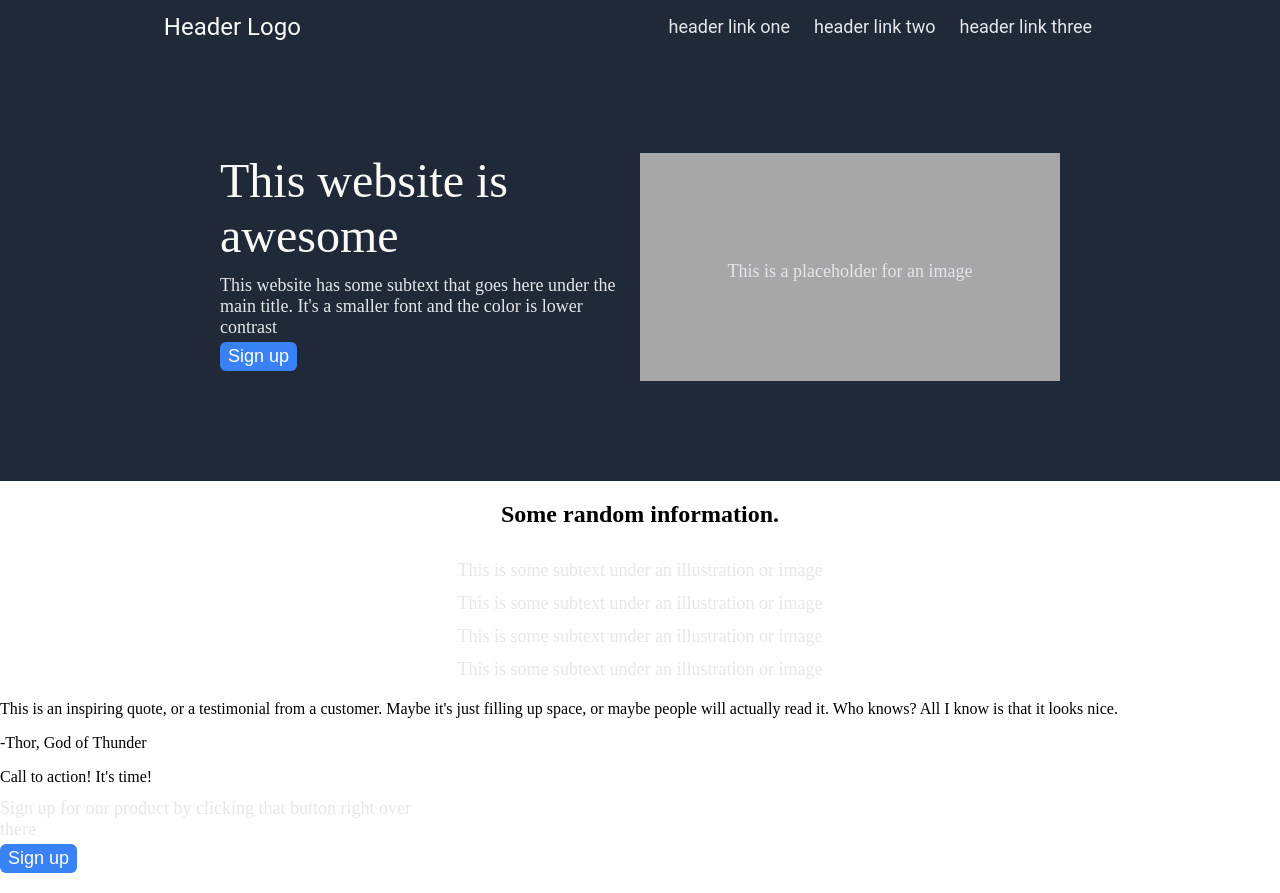
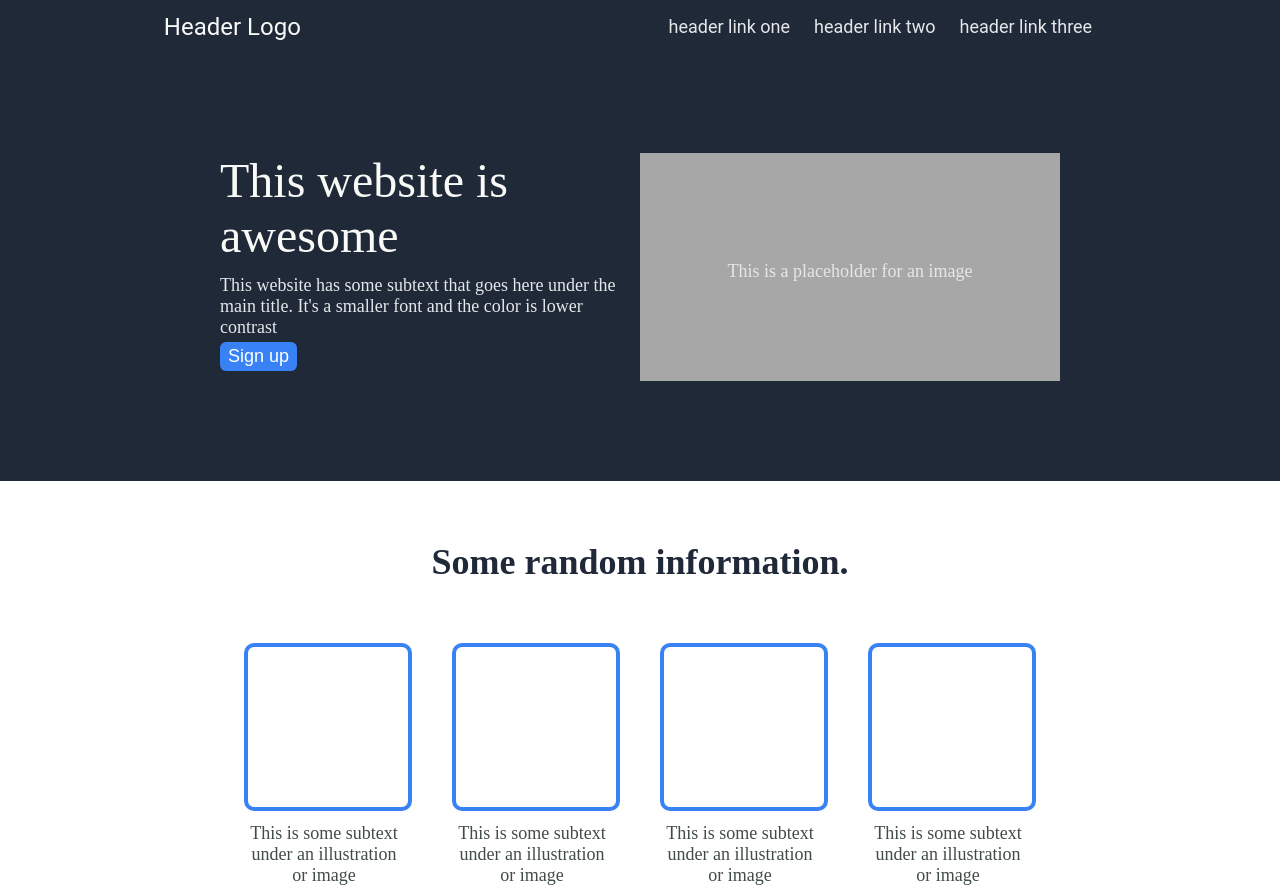
Before and after one commit to TGGavin/landing-page-project, a plain HTML site: page index.html in a window 1280 px wide. Shown: the top 893 px of the page. Drawn offline with Linux system fonts and the light colour scheme.

Commit message:
Centered mid-section, added blue boxes as image placeholders. added margin to the top and bottom, of the mid section. recolored subtext to a darker gray

```diff
--- a/index.html
+++ b/index.html
@@ -39,7 +39,7 @@
         <section class="mid-sect">
 
             <h2>Some random information.</h2>
-            <article>
+            <article class="shelf">
                     <div>
                         <div class="box"></div>
                         <p class="subtext">This is some subtext under an illustration or image</p>
--- a/style.css
+++ b/style.css
@@ -13,6 +13,12 @@ body {
     color: #E5E7EB;
     max-width: 420px;
     margin: 12px 0px 4px 0px;
+}
+
+.mid-sect .shelf .subtext {
+    color: rgb(66, 75, 75);
+    width: 160px;
+    text-align: center;
 }
 
 header {
@@ -96,4 +102,25 @@ a {
     display: flex;
     align-items: center;
     flex-flow: column;
+    margin: 30px 0px 100px 0px;
 }
+
+.shelf {
+    display: flex;
+    flex-flow: row;
+    gap: 40px;
+    margin-top: 30px;
+}
+
+.box {
+    height: 160px;
+    width: 160px;
+    border: solid 4px #3882f6;
+    border-radius: 10px;
+}
+
+.mid-sect h2 {
+    font-size: 36px;
+    font-weight: 900;
+    color: #1f2937;
+}
```
